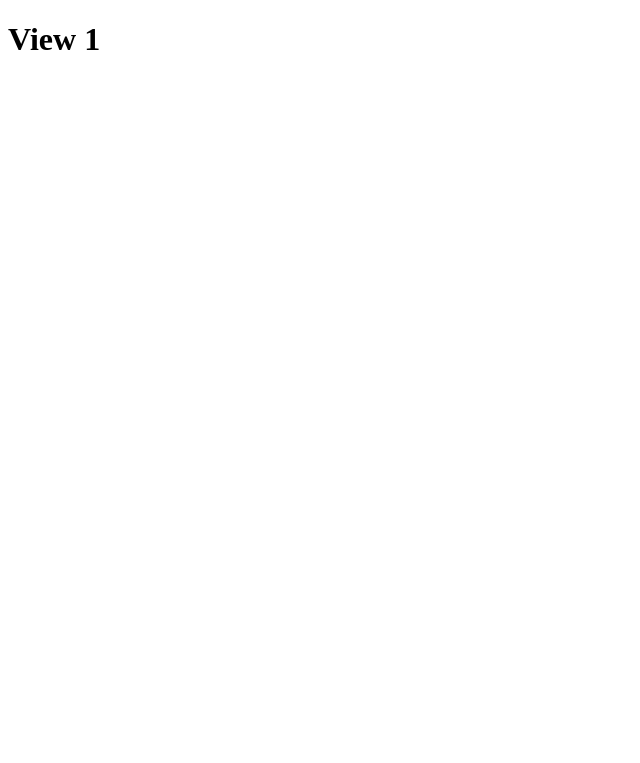
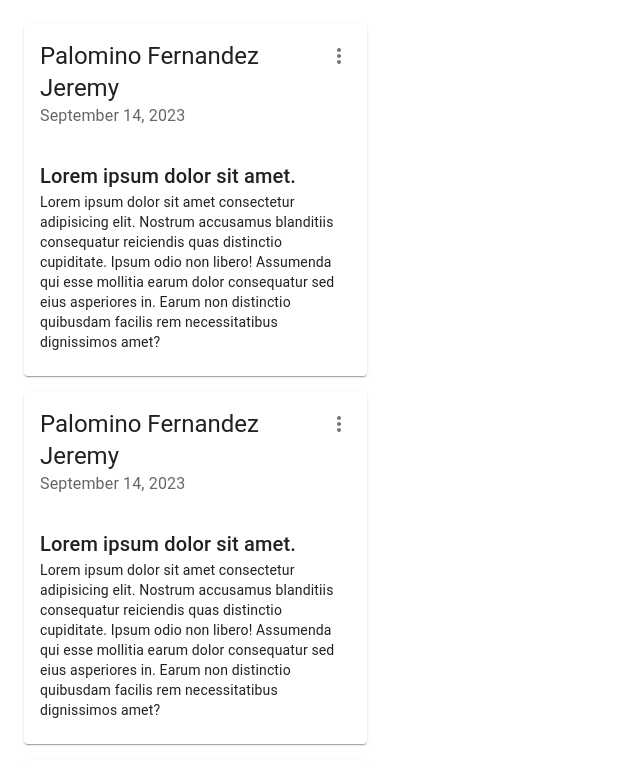
Before and after one commit to palominodev/unlockit-app, a React (Vite) app: page /home in a window 1280 px wide. Shown: the top 763 px of the page, without its empty margins (0-640 px from the left). Built offline with nearby package versions, Linux system fonts and the light colour scheme.

Commit message:
Proceso de FeedContent

```diff
--- /dev/null
+++ b/src/unlocking/components/FeedCard.jsx
@@ -0,0 +1,27 @@
+import { MoreVert } from "@mui/icons-material"
+import { Card, CardContent, CardHeader, IconButton, Typography } from "@mui/material"
+
+export const FeedCard = () => {
+  return (
+	<Card>
+		<CardHeader
+			sx={{fontSize: '16px'}}
+			title={'Palomino Fernandez Jeremy'}
+			subheader={'September 14, 2023'}
+			action={
+				<IconButton aria-label="settings">
+					<MoreVert  />
+				</IconButton>
+			}
+		/>
+		<CardContent>
+			<Typography variant="h6">
+				Lorem ipsum dolor sit amet.
+			</Typography>
+			<Typography variant="body2" >
+				Lorem ipsum dolor sit amet consectetur adipisicing elit. Nostrum accusamus blanditiis consequatur reiciendis quas distinctio cupiditate. Ipsum odio non libero! Assumenda qui esse mollitia earum dolor consequatur sed eius asperiores in. Earum non distinctio quibusdam facilis rem necessitatibus dignissimos amet?
+			</Typography>
+		</CardContent>
+	</Card>
+  )
+}
--- /dev/null
+++ b/src/unlocking/components/FeedContent.jsx
@@ -0,0 +1,18 @@
+import { Grid } from "@mui/material"
+import { FeedCard } from "./FeedCard"
+
+export const FeedContent = () => {
+  return (
+	<Grid sx={{width:'375px'}} padding={2} gap={2} container>
+		<Grid item >
+			<FeedCard />
+		</Grid>
+		<Grid item >
+			<FeedCard />
+		</Grid>
+		<Grid item >
+			<FeedCard />
+		</Grid>
+	</Grid>
+  )
+}
--- /dev/null
+++ b/src/unlocking/pages/HomePage.jsx
@@ -0,0 +1,10 @@
+import { Grid } from "@mui/material"
+import { FeedContent } from "../components/FeedContent"
+
+export const HomePage = () => {
+  return (
+	<Grid container width={'500px'}>
+		<FeedContent />
+	</Grid>
+  )
+}
--- a/src/unlocking/routes/UnlockingRoutes.jsx
+++ b/src/unlocking/routes/UnlockingRoutes.jsx
@@ -1,9 +1,10 @@
 import { Navigate, Route, Routes } from "react-router-dom"
+import { HomePage } from "../pages/HomePage"
 
 export const UnlockingRoutes = () => {
   return (
 	<Routes>
-		<Route path="/home" element={ <h1>View 1</h1> } />
+		<Route path="/home" element={ <HomePage /> } />
 		<Route path="/comments" element={ <h1>View 2</h1> } />
 		<Route path="/*" element={ <Navigate to={'/home'} /> } />
 
```
